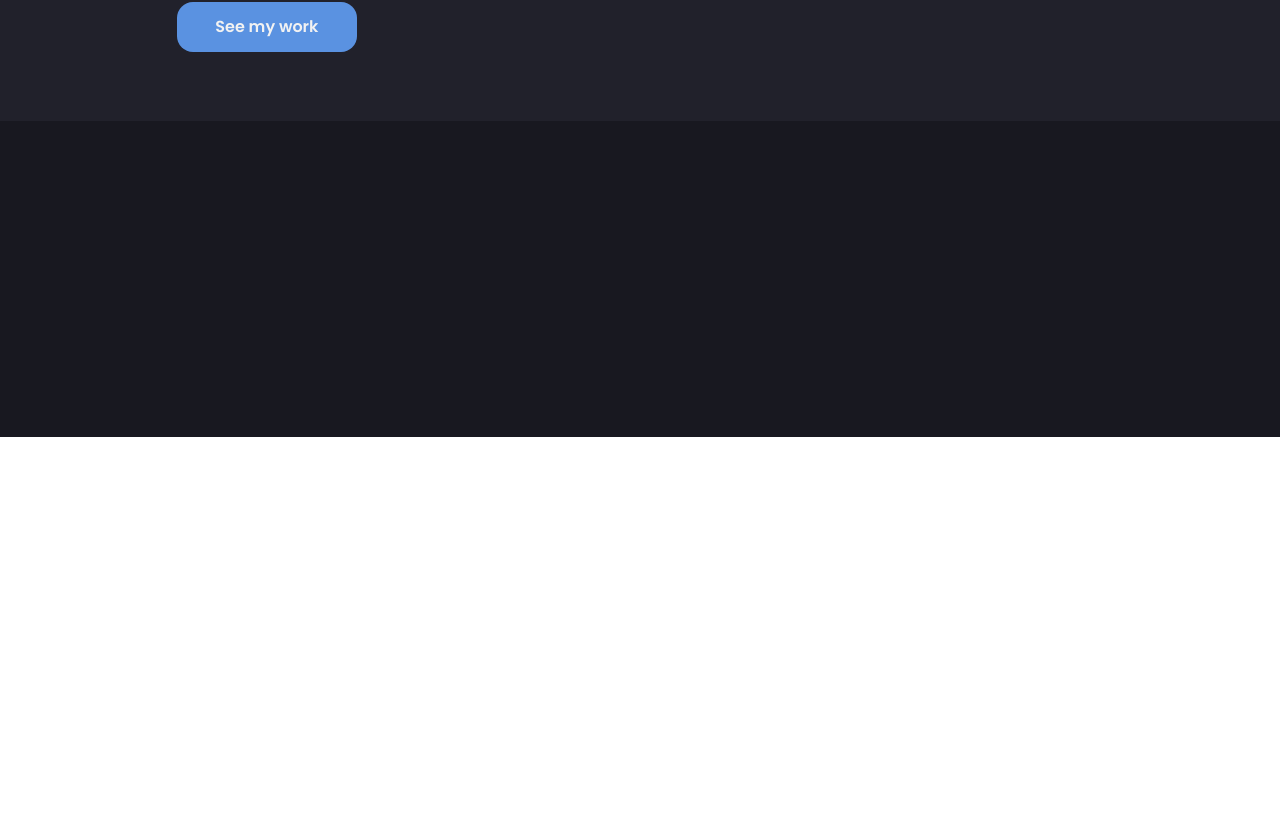
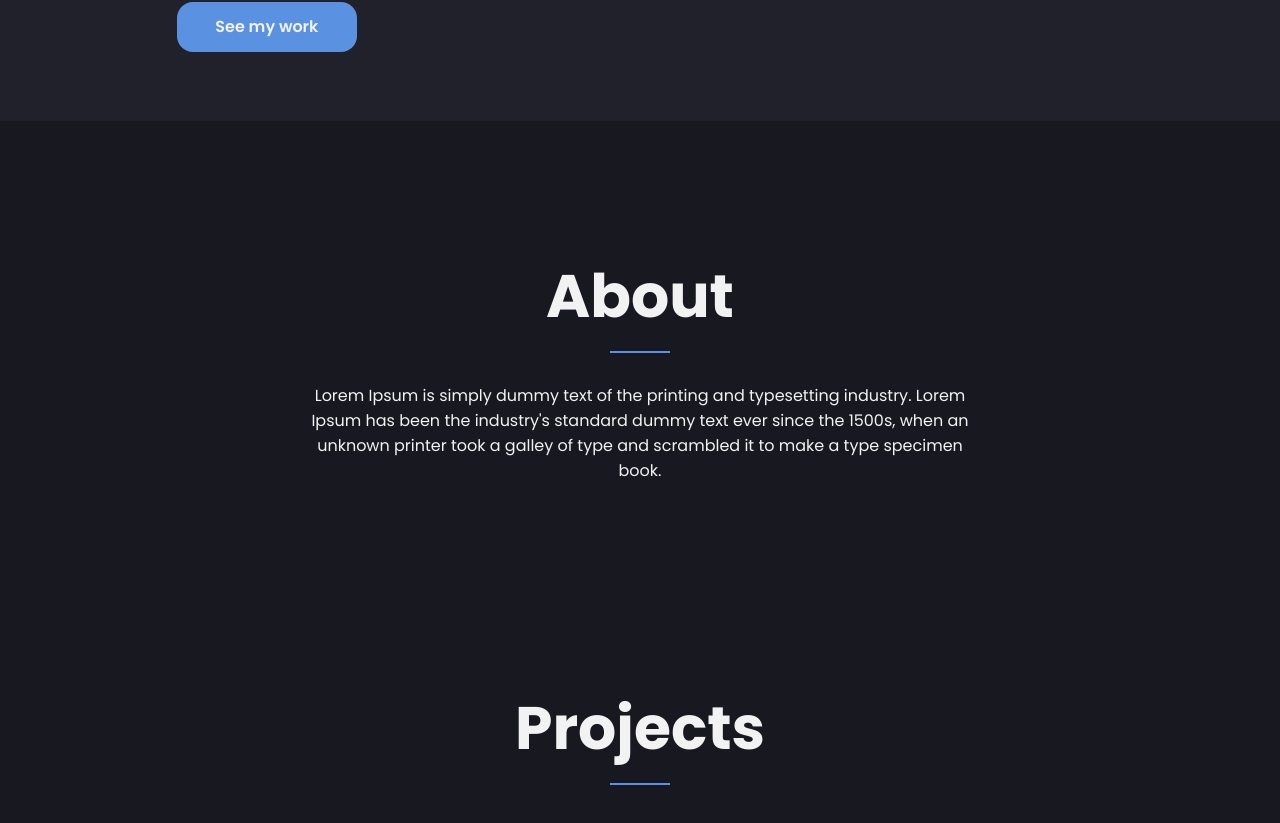
Before and after one commit to f0lg0/portfolio, a React (Create React App) app: page / in a window 1280 px wide. Shown: the part 363-1186 px from the top of the page. Before the commit the page ends 800 px from the top, so only its background shows below. Built offline with nearby package versions, Linux system fonts and the light colour scheme.

Commit message:
new: started working on body section

```diff
--- a/src/App.css
+++ b/src/App.css
@@ -10,6 +10,11 @@
     --main-font-color: #f2f2f2;
 }
 
+html {
+    scroll-behavior: smooth;
+    transition: 0.3s;
+}
+
 .App {
     font-family: "Poppins", sans-serif, Helvetica;
     color: #f2f2f2;
--- /dev/null
+++ b/src/components/desktop/BodySection.css
@@ -0,0 +1,45 @@
+.body_section {
+    max-width: 1200px;
+    width: 80%;
+
+    /* todo: remove */
+    height: 100vh;
+
+    margin: auto;
+    margin-top: 50px;
+
+    display: flex;
+    flex-direction: column;
+    align-items: center;
+}
+
+.about_section {
+    text-align: center;
+    width: 65%;
+
+    margin-top: 80px;
+}
+
+.about_section h2,
+.projects_section h2 {
+    font-size: 60px;
+}
+
+.line {
+    width: 60px;
+    height: 2px;
+    background: var(--accent-color);
+
+    margin: auto;
+    margin-top: 10px;
+    margin-bottom: 30px;
+}
+
+.projects_section {
+    width: 65%;
+    margin-top: 200px;
+}
+
+.projects_section h2 {
+    text-align: center;
+}
--- /dev/null
+++ b/src/components/desktop/BodySection.tsx
@@ -0,0 +1,34 @@
+import React from "react";
+import "./BodySection.css";
+
+interface BodyProps {}
+interface BodyState {}
+
+class BodySection extends React.Component<BodyProps, BodyState> {
+    constructor(props: BodyProps) {
+        super(props);
+        this.state = {};
+    }
+
+    render() {
+        return (
+            <div className="body_section">
+                <div className="about_section" id="About">
+                    <h2>About</h2>
+                    <div className="line"></div>
+                    <p>
+                        Lorem Ipsum is simply dummy text of the printing and typesetting industry. Lorem Ipsum has been the industry's standard dummy text ever since the 1500s,
+                        when an unknown printer took a galley of type and scrambled it to make a type specimen book.
+                    </p>
+                </div>
+
+                <div className="projects_section" id="Projects">
+                    <h2>Projects</h2>
+                    <div className="line"></div>
+                </div>
+            </div>
+        );
+    }
+}
+
+export default BodySection;
--- a/src/components/desktop/Home.tsx
+++ b/src/components/desktop/Home.tsx
@@ -3,6 +3,7 @@ import "./Home.css";
 
 import Navbar from "./Navbar";
 import Banner from "./Banner";
+import BodySection from "./BodySection";
 
 interface HomeProps {}
 interface HomeState {}
@@ -18,6 +19,7 @@ class Home extends React.Component<HomeProps, HomeState> {
             <div className="home">
                 <Navbar />
                 <Banner />
+                <BodySection />
             </div>
         );
     }
```
